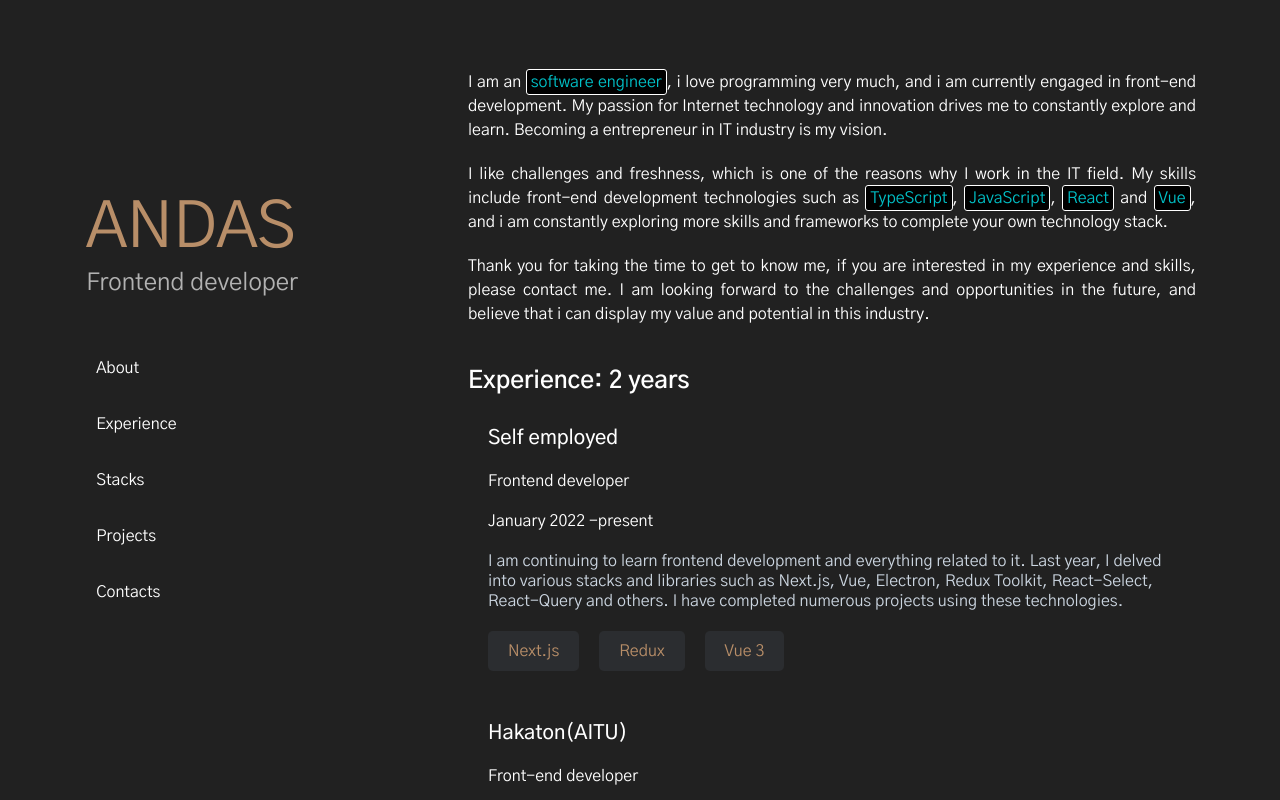
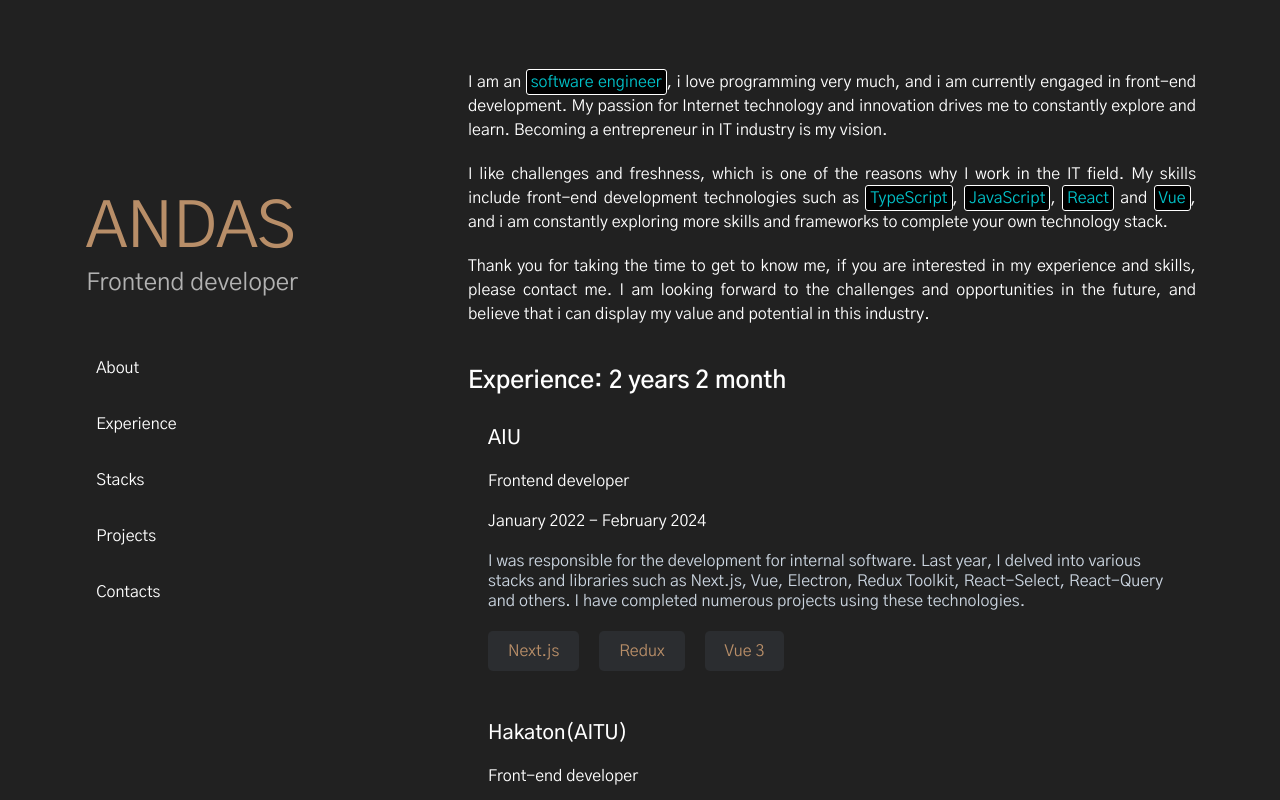
Before and after one commit to Andas-LV/Portfolio, a Next.js app: page / in a window 1280 px wide. Shown: the top 800 px of the page. Built offline with nearby package versions, Linux system fonts and the light colour scheme.

Commit message:
last change

```diff
--- a/app/pages/Exp/Exp.tsx
+++ b/app/pages/Exp/Exp.tsx
@@ -34,12 +34,12 @@ export const Exp = () => {
 
     return (
         <div className={styles.container}>
-            <h2>Experience: 2 years</h2>
+            <h2>Experience: 2 years 2 month</h2>
             <Block
-                company={'Self employed'}
+                company={'AIU'}
                 title={'Frontend developer'}
-                date={'January 2022 -present'}
-                text={'I am continuing to learn frontend development and everything related to it. Last year, I delved into various stacks and libraries such as Next.js, Vue, Electron, Redux Toolkit, React-Select, React-Query and others. I have completed numerous projects using these technologies.'}
+                date={'January 2022 - February 2024'}
+                text={'I was responsible for the development for internal software. Last year, I delved into various stacks and libraries such as Next.js, Vue, Electron, Redux Toolkit, React-Select, React-Query and others. I have completed numerous projects using these technologies.'}
                 skills={['Next.js', 'Redux', 'Vue 3']}
             />
 
```
Also changed, not shown: 1 other file (tests, documents, lock files or other folders).
